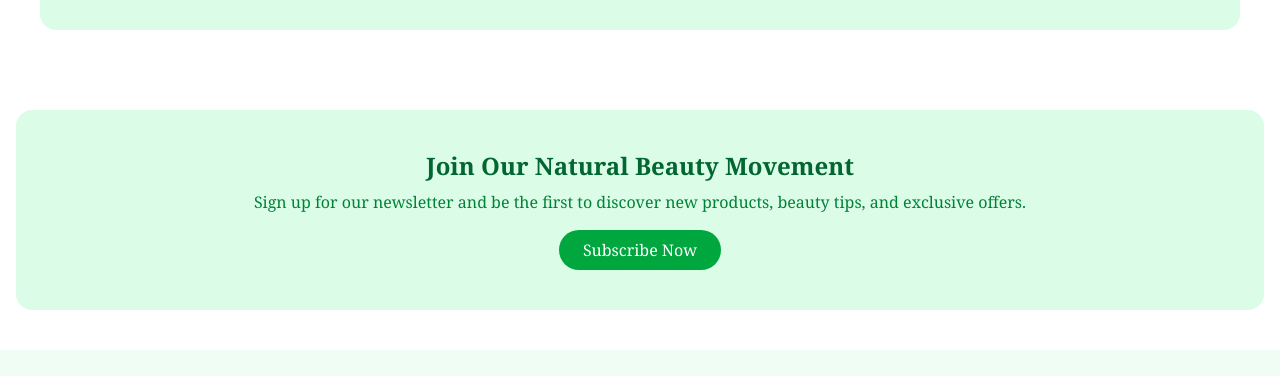
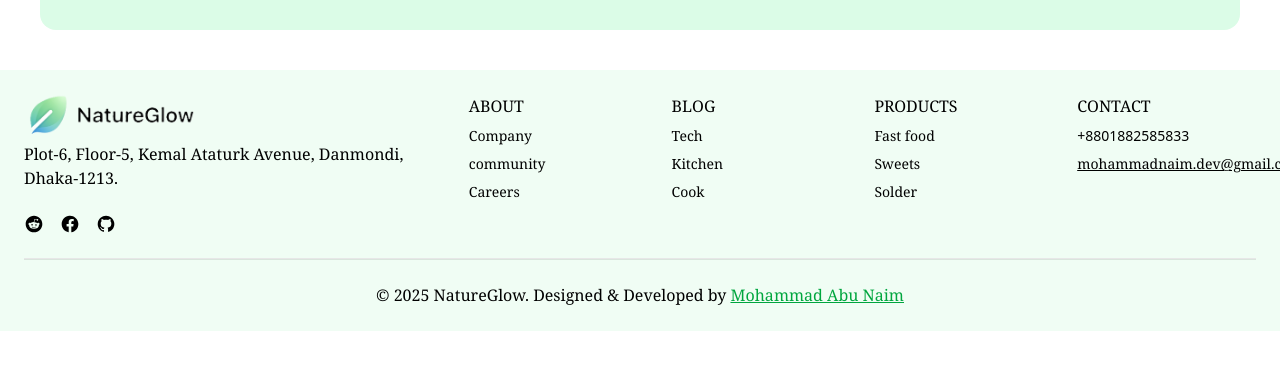
Before and after one commit to md-abu-naim/NatureGlow, a React (Vite) app: page /about in a window 1280 px wide. Shown: the part 1874-2250 px from the top of the page. After the commit the page ends 2205 px from the top, so only its background shows below. Built offline with nearby package versions, Linux system fonts and the light colour scheme.

Commit message:
about page newsletter section started

```diff
--- a/src/Pages/About/About.jsx
+++ b/src/Pages/About/About.jsx
@@ -3,7 +3,6 @@ import Team from "./Team";
 
 const About = () => {
     return (
-        <div className="">
         <div className="px-4 md:px-10 py-10">
             {/* Page Title */}
             <div className='bg-green-50 py-10 text-center rounded-lg'>
@@ -49,19 +48,10 @@ const About = () => {
 
             {/* Meet the Team */}
             <Team />
+
+            {/* Newsletter Section */}
         </div>
 
-
-
-            <div className="max-w-7xl mx-auto px-4 py-10 space-y-20">
-                {/* Call to Action */}
-                <section className="bg-green-100 py-10 px-6 rounded-2xl text-center">
-                    <h2 className="text-2xl font-bold text-green-800 mb-2">Join Our Natural Beauty Movement</h2>
-                    <p className="text-green-700 mb-4">Sign up for our newsletter and be the first to discover new products, beauty tips, and exclusive offers.</p>
-                    <button className="bg-green-600 hover:bg-green-700 text-white px-6 py-2 rounded-full transition duration-300">Subscribe Now</button>
-                </section>
-            </div>
-        </div>
     );
 };
 
```
Lines whose indentation alone changed are shown as unchanged.
